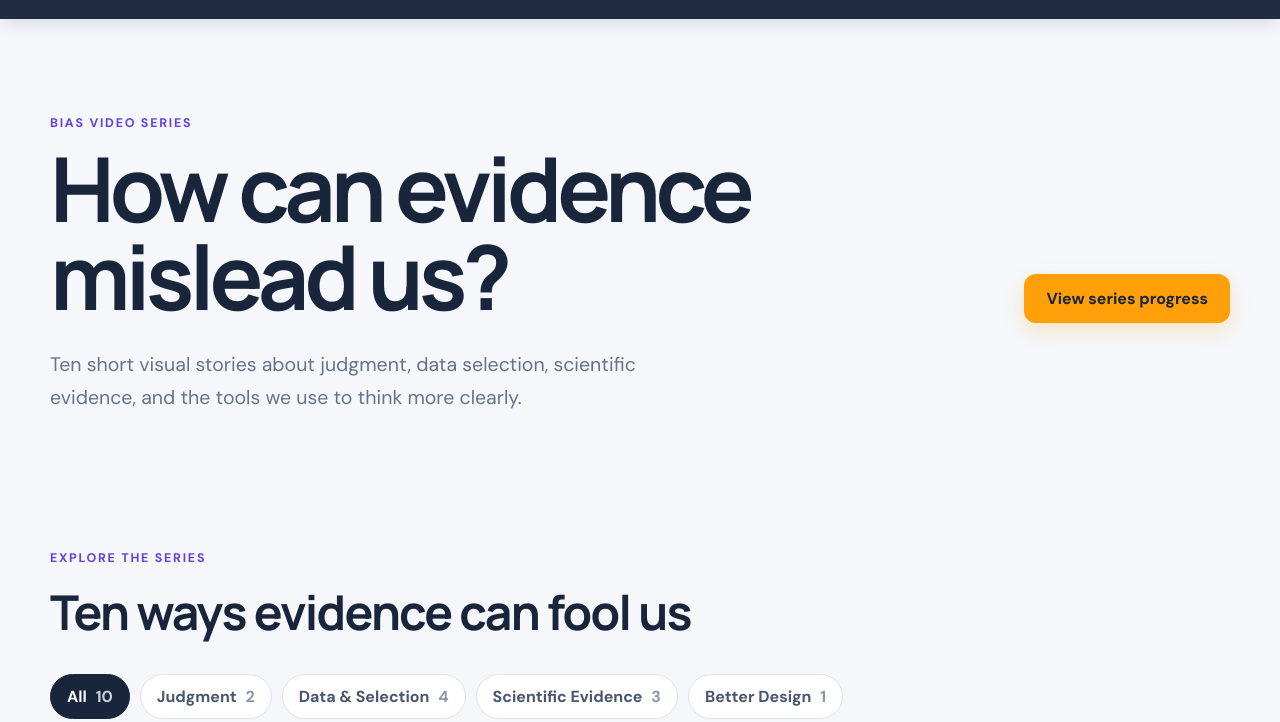
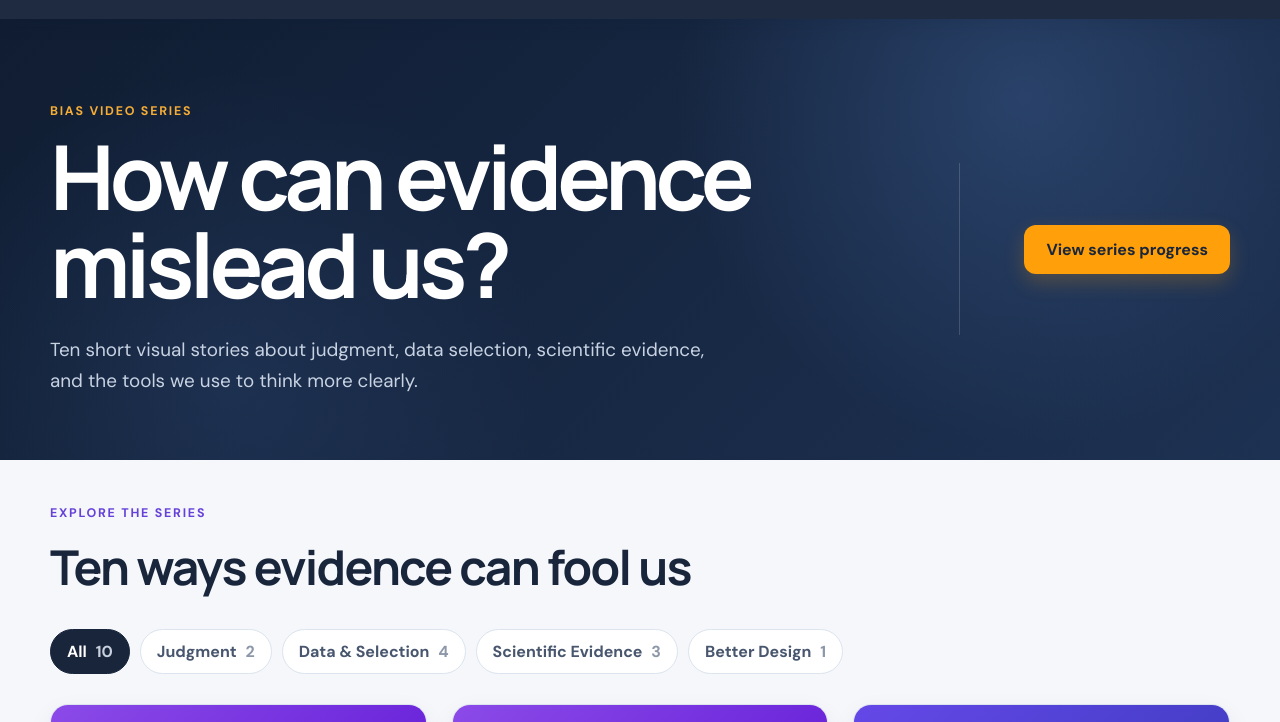
Before and after one commit to Cathylixi/Interactive-Video-Generation-Website, a plain HTML site: page index.html in a window 1280 px wide. Shown: the part 55-777 px from the top of the page. Drawn offline with Linux system fonts and the light colour scheme.

Commit message:
Align hero styling with Interactive Books

```diff
--- a/index.html
+++ b/index.html
@@ -14,7 +14,7 @@
       href="https://fonts.googleapis.com/css2?family=DM+Sans:wght@400;500;600;700&family=Manrope:wght@600;700;800&display=swap"
       rel="stylesheet"
     />
-    <link rel="stylesheet" href="styles.css?v=3" />
+    <link rel="stylesheet" href="styles.css?v=4" />
   </head>
   <body>
     <header class="site-header">
--- a/styles.css
+++ b/styles.css
@@ -35,15 +35,26 @@ nav a, .header-link { font-weight: 600; transition: color .2s ease; }
 nav a:hover, nav a:focus-visible, .header-link:hover, .header-link:focus-visible { color: var(--orange); }
 .header-link { justify-self: end; color: var(--orange); }
 
-.hero, .progress-section, .videos-section, .about-section { width: min(1180px, calc(100% - 40px)); margin-inline: auto; }
-.hero { padding: clamp(72px, 8vw, 96px) 0 clamp(38px, 4vw, 52px); }
-.hero-layout { display: grid; grid-template-columns: minmax(0, 820px) auto; align-items: center; justify-content: space-between; gap: clamp(45px, 8vw, 130px); }
+.progress-section, .videos-section, .about-section { width: min(1180px, calc(100% - 40px)); margin-inline: auto; }
+.hero {
+  position: relative;
+  overflow: hidden;
+  width: 100%;
+  padding: clamp(66px, 7vw, 84px) 0 clamp(48px, 5vw, 64px);
+  background:
+    radial-gradient(circle at 80% 18%, rgba(73, 111, 170, .35), transparent 32%),
+    radial-gradient(circle at 18% 82%, rgba(55, 86, 136, .25), transparent 28%),
+    linear-gradient(135deg, #101d32 0%, #1d3152 100%);
+  color: white;
+}
+.hero-layout { width: min(1180px, calc(100% - 40px)); margin-inline: auto; display: grid; grid-template-columns: minmax(0, 800px) auto; align-items: center; justify-content: space-between; gap: clamp(45px, 8vw, 120px); }
 .hero-text { min-width: 0; }
-.hero-action { display: flex; justify-content: flex-end; padding-top: 34px; }
+.hero-action { min-height: 172px; display: flex; align-items: center; justify-content: flex-end; padding-left: clamp(38px, 5vw, 72px); border-left: 1px solid rgba(255, 255, 255, .16); }
+.hero .eyebrow { color: #f6ad36; }
 .eyebrow { margin: 0 0 13px; color: #6541d9; font-size: .78rem; font-weight: 800; letter-spacing: .14em; }
 h1, h2, h3 { font-family: Manrope, sans-serif; }
-h1 { max-width: 820px; margin: 0; font-size: clamp(2.8rem, 7vw, 5.6rem); line-height: .98; letter-spacing: -.055em; }
-.hero-copy { max-width: 660px; margin: 28px 0 34px; color: var(--muted); font-size: clamp(1rem, 2vw, 1.22rem); line-height: 1.7; }
+h1 { max-width: 800px; margin: 0; font-size: clamp(2.8rem, 7vw, 5.6rem); line-height: .98; letter-spacing: -.055em; }
+.hero-copy { max-width: 660px; margin: 26px 0 0; color: #c8d2e2; font-size: clamp(1rem, 2vw, 1.18rem); line-height: 1.65; }
 .primary-button { display: inline-flex; padding: 14px 22px; border: 0; border-radius: 12px; background: var(--orange); color: var(--ink); cursor: pointer; font-weight: 800; box-shadow: 0 8px 20px rgba(255, 159, 10, .22); }
 .primary-button:hover, .primary-button:focus-visible { background: #ffb638; }
 
@@ -69,7 +80,7 @@ h2 { margin: 0; font-size: clamp(1.8rem, 4vw, 3rem); letter-spacing: -.035em; }
 .not-finished { color: #a9b3c1; font-size: 1.1rem; font-weight: 700; }
 .finished-check { display: inline-grid; place-items: center; width: 28px; height: 28px; border-radius: 50%; background: #188750; color: white; font-weight: 800; }
 
-.videos-section { padding: clamp(38px, 4vw, 54px) 0 80px; }
+.videos-section { padding: clamp(34px, 3.5vw, 46px) 0 80px; }
 .videos-section .section-heading { align-items: flex-start; flex-direction: column; }
 .filters { display: flex; flex-wrap: wrap; gap: 10px; }
 .filter { padding: 11px 16px; border: 1px solid var(--line); border-radius: 999px; background: var(--white); color: #48566e; cursor: pointer; font-weight: 700; }
@@ -138,7 +149,7 @@ footer span:first-child { color: white; font-weight: 700; }
   .site-header { grid-template-columns: 1fr auto; }
   nav { display: none; }
   .hero-layout { grid-template-columns: 1fr; gap: 26px; }
-  .hero-action { justify-content: flex-start; padding-top: 0; }
+  .hero-action { min-height: 0; justify-content: flex-start; padding: 0; border-left: 0; }
   .video-grid { grid-template-columns: repeat(2, 1fr); }
 }
 @media (max-width: 620px) {
```
